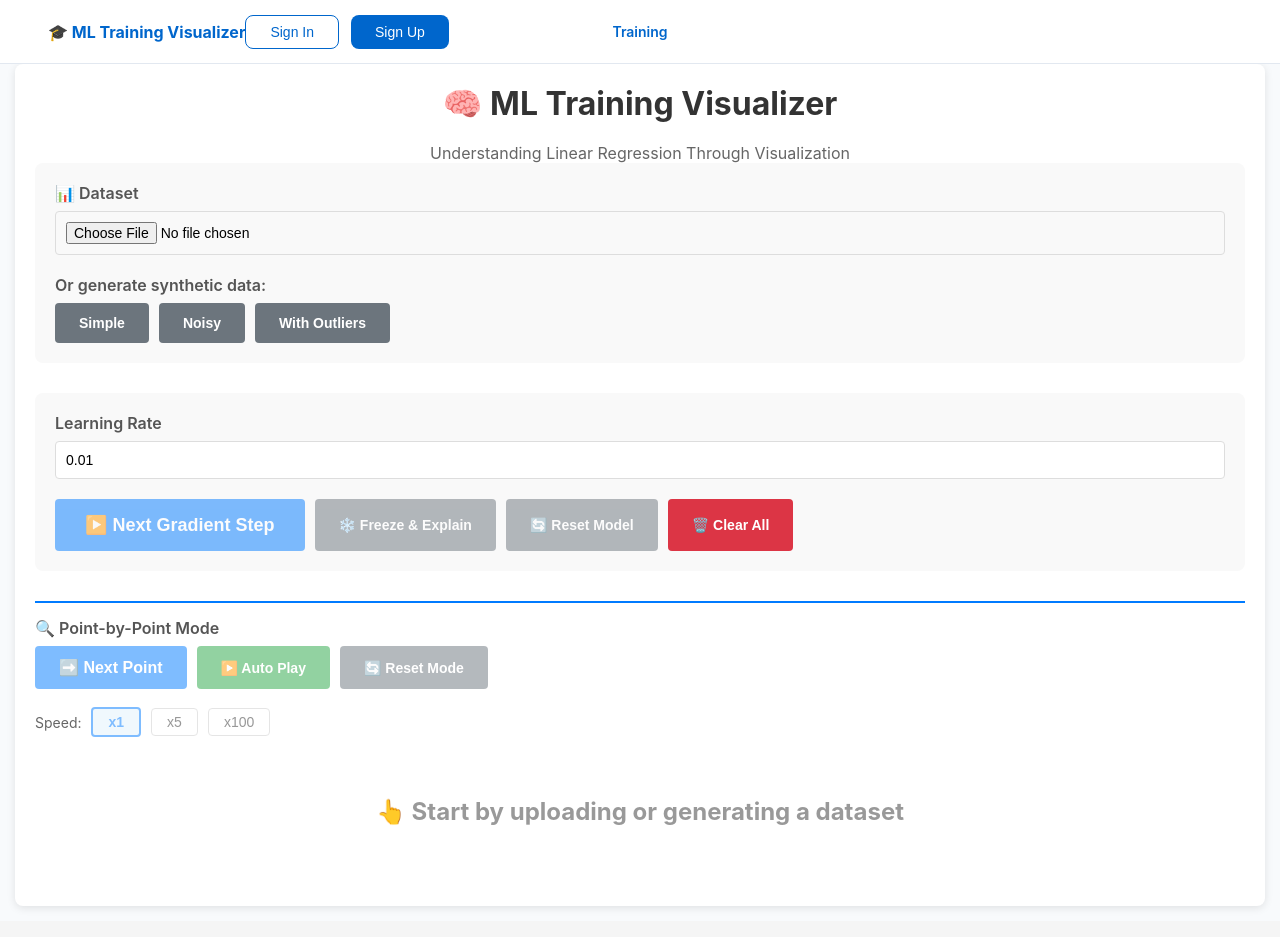
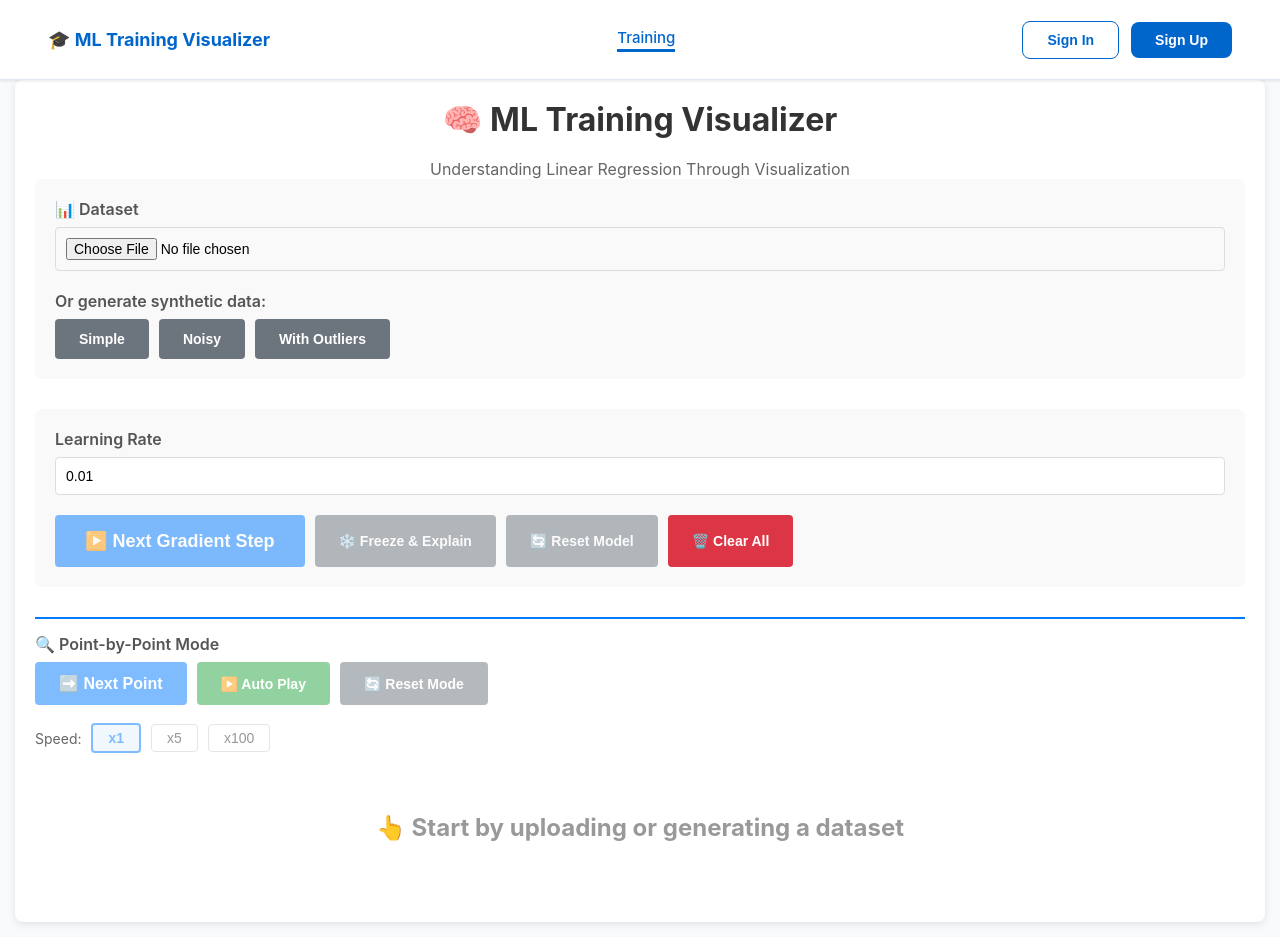
Before and after one commit to GalatzanT/machine_learning_visualizer, a React (Vite) app in the folder frontend/: page / in a window 1280 px wide. Built offline with nearby package versions, Linux system fonts and the light colour scheme.

Commit message:
redesign nav bar

```diff
--- a/frontend/src/App.jsx
+++ b/frontend/src/App.jsx
@@ -29,7 +29,7 @@ function App() {
     return (
       <AuthProvider>
         <TopNav setCurrentPage={setCurrentPage} currentPage={currentPage} />
-        <main style={{ paddingTop: "64px" }}>
+        <main style={{ paddingTop: "80px" }}>
           <SavedSessionsPage setCurrentPage={setCurrentPage} />
         </main>
       </AuthProvider>
@@ -39,7 +39,7 @@ function App() {
   return (
     <AuthProvider>
       <TopNav setCurrentPage={setCurrentPage} currentPage={currentPage} />
-      <main style={{ paddingTop: "64px" }}>
+      <main style={{ paddingTop: "80px" }}>
         <TrainingPage />
       </main>
     </AuthProvider>
--- a/frontend/src/components/TopNav.jsx
+++ b/frontend/src/components/TopNav.jsx
@@ -19,8 +19,6 @@ export function TopNav({ setCurrentPage, currentPage }) {
           Training
         </span>
         {auth.token && (
-          <>
-            <span style={styles.separator}>|</span>
           <span
             onClick={() => setCurrentPage("saved-sessions")}
             style={{
@@ -32,7 +30,6 @@ export function TopNav({ setCurrentPage, currentPage }) {
           >
             Saved Sessions
           </span>
-          </>
         )}
       </div>
       <div className="topnav-right">
@@ -75,18 +72,17 @@ export function TopNav({ setCurrentPage, currentPage }) {
 const styles = {
   navLink: {
     cursor: "pointer",
-    color: "#4a5568",
-    fontSize: "14px",
-    padding: "0 8px",
-    transition: "all 0.2s ease",
+    color: "#1a202c",
+    fontSize: "15px",
+    fontWeight: "500",
+    padding: "0 0",
+    paddingBottom: "0px",
+    transition: "color 0.2s ease",
   },
   navLinkActive: {
     color: "#0066CC",
-    fontWeight: "600",
-  },
-  separator: {
-    color: "#e2e8f0",
-    margin: "0 8px",
+    borderBottom: "3px solid #0066CC",
+    paddingBottom: "2px",
   },
   authContainer: {
     display: "flex",
@@ -96,14 +92,15 @@ const styles = {
   welcomeText: {
     fontSize: "14px",
     color: "#4a5568",
+    fontWeight: "400",
   },
   logoutButton: {
     background: "#FFFFFF",
     color: "#FF6B6B",
     border: "1px solid #FF6B6B",
-    padding: "8px 24px",
+    padding: "10px 24px",
     borderRadius: "8px",
-    fontWeight: "500",
+    fontWeight: "600",
     cursor: "pointer",
     fontSize: "14px",
     transition: "all 0.2s ease",
@@ -111,14 +108,15 @@ const styles = {
   buttonsContainer: {
     display: "flex",
     gap: "12px",
+    alignItems: "center",
   },
   signInButton: {
     background: "#FFFFFF",
     color: "#0066CC",
     border: "1px solid #0066CC",
-    padding: "8px 24px",
+    padding: "10px 24px",
     borderRadius: "8px",
-    fontWeight: "500",
+    fontWeight: "600",
     cursor: "pointer",
     fontSize: "14px",
     transition: "all 0.2s ease",
@@ -127,9 +125,9 @@ const styles = {
     background: "#0066CC",
     color: "#FFFFFF",
     border: "none",
-    padding: "8px 24px",
+    padding: "10px 24px",
     borderRadius: "8px",
-    fontWeight: "500",
+    fontWeight: "600",
     cursor: "pointer",
     fontSize: "14px",
     transition: "all 0.2s ease",
--- a/frontend/src/index.css
+++ b/frontend/src/index.css
@@ -58,7 +58,7 @@ h1 {
   top: 0;
   left: 0;
   right: 0;
-  height: 64px;
+  height: 80px;
   background: #FFFFFF;
   border-bottom: 1px solid #e2e8f0;
   padding: 0 48px;
@@ -66,25 +66,33 @@ h1 {
   justify-content: space-between;
   align-items: center;
   z-index: 10;
+  box-shadow: 0 1px 3px rgba(0, 0, 0, 0.1);
 }
 
 .topnav-logo {
-  font-weight: bold;
+  display: flex;
+  align-items: center;
+  gap: 8px;
+  font-weight: 700;
   color: #0066CC;
-  font-size: 16px;
+  font-size: 18px;
   white-space: nowrap;
+  flex-shrink: 0;
 }
 
 .topnav-center {
-  position: absolute;
-  left: 50%;
-  transform: translateX(-50%);
+  display: flex;
+  gap: 32px;
+  align-items: center;
   color: #1a202c;
-  font-size: 14px;
+  font-size: 15px;
+  flex-shrink: 0;
 }
 
 .topnav-right {
-  flex: 1;
+  display: flex;
+  align-items: center;
+  flex-shrink: 0;
 }
 
 .control-group {
```
Lines whose indentation alone changed are shown as unchanged.
